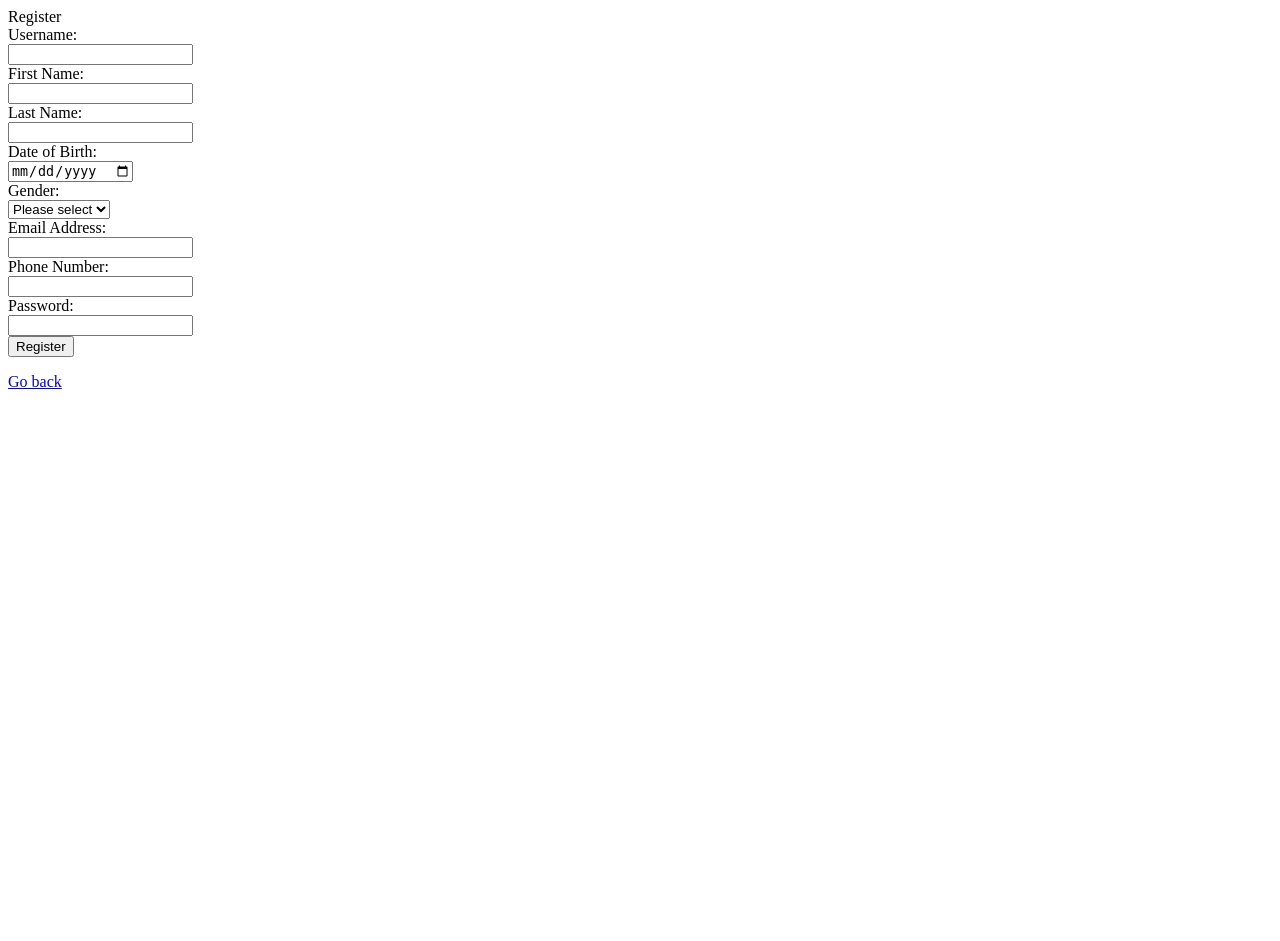
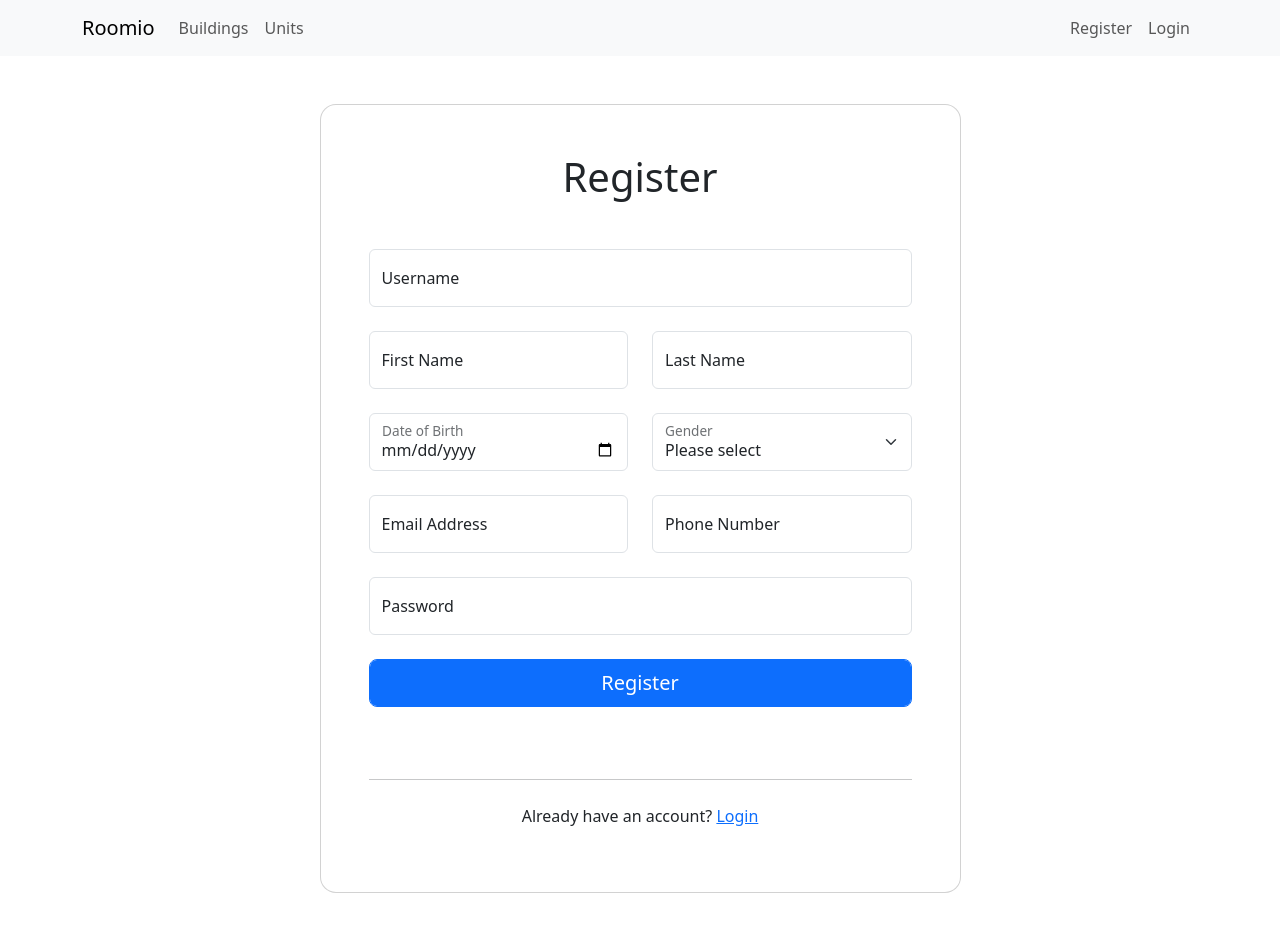
Before and after one commit to timothycao/roomio, a Flask app: page /register in a window 1280 px wide. Before the commit the page ends 389 px from the top, so only its background shows below. Run offline with Flask 3, Linux system fonts and the light colour scheme; parts of the project's set-up code (start-up, migrations or seed data) failed here and were passed over.

Commit message:
Login and register page UI

```diff
--- a/app/templates/register.html
+++ b/app/templates/register.html
@@ -1,35 +1,85 @@
-<html>
-  <head>
-    Register
-  </head>
-  <body>
+{% extends 'base.html' %}
+{% block head %}
+  <title>Register | Roomio</title>
+{% endblock %}
+{% block content %}
+  <div class="container py-5">
+    <div class="row justify-content-center">
+      <div class="col-12 col-md-10 col-lg-8 col-xl-7">
+        <div class="card" style="border-radius: 1rem;">
+          <div class="card-body text-center p-5">
+            <h1 class="mb-5">Register</h1>
             <form action="register" method="POST">
-      <label for="username">Username:</label><br />
-      <input type="text" id="username" name="username" value="{{ form_data.get('username', '') }}" required /><br />
-      <label for="first_name">First Name:</label><br />
-      <input type="text" id="first_name" name="first_name" value="{{ form_data.get('first_name', '') }}" required /><br />
-      <label for="last_name">Last Name:</label><br />
-      <input type="text" id="last_name" name="last_name" value="{{ form_data.get('last_name', '') }}" required /><br />
-      <label for="date_of_birth">Date of Birth:</label><br />
-      <input type="date" id="date_of_birth" name="date_of_birth" value="{{ form_data.get('date_of_birth', '') }}" required /><br />
-      <label for="gender">Gender:</label><br />
-      <select id="gender" name="gender" required>
+              <div class="form-floating mb-4">
+                <input type="text" class="form-control" id="username" name="username" value="{{ form_data.get('username', '') }}" placeholder="Username" required />
+                <label class="form-label" for="username">Username</label>
+              </div>
+              <div class="row">
+                <div class="col-md-6">
+                  <div class="form-floating mb-4">
+                    <input type="text" class="form-control" id="first_name" name="first_name" value="{{ form_data.get('first_name', '') }}" placeholder="First Name" required />
+                    <label class="form-label" for="first_name">First Name</label>
+                  </div>
+                </div>
+                <div class="col-md-6">
+                  <div class="form-floating mb-4">
+                    <input type="text" class="form-control" id="last_name" name="last_name" value="{{ form_data.get('last_name', '') }}" placeholder="Last Name" required />
+                    <label class="form-label" for="last_name">Last Name</label>
+                  </div>
+                </div>
+              </div>
+              <div class="row">
+                <div class="col-md-6">
+                  <div class="form-floating mb-4">
+                    <input type="date" class="form-control" id="date_of_birth" name="date_of_birth" value="{{ form_data.get('date_of_birth', '') }}" placeholder="Date of Birth" required />
+                    <label class="form-label" for="date_of_birth">Date of Birth</label>
+                  </div>
+                </div>
+                <div class="col-md-6">
+                  <div class="form-floating mb-4">
+                    <select class="form-select" id="gender" name="gender" required>
                       <option value="" disabled selected>Please select</option>
                       <option id="male" value="0" {% if form_data.get('gender', '') == '0' %} selected {% endif %}>Male</option>
                       <option id="female" value="1" {% if form_data.get('gender', '') == '1' %} selected {% endif %}>Female</option>
+                      <option id="other" value="2" {% if form_data.get('gender', '') == '2' %} selected {% endif %}>Other</option>
                     </select>
-      <br />
-	  <label for="email_address">Email Address:</label><br />
-	  <input type="email" id="email_address" name="email_address" value="{{ form_data.get('email_address', '') }}" required /><br />
-	  <label for="phone_number">Phone Number:</label><br />
-	  <input type="text" id="phone_number" name="phone_number" value="{{ form_data.get('phone_number', '') }}" required /><br />
-      <label for="password">Password:</label><br />
-      <input type="password" id="password" name="password" required /><br />
-      <input type="submit" value="Register" />
+                    <label class="form-label" for="gender">Gender</label>
+                  </div>
+                </div>
+              </div>
+              <div class="row">
+                <div class="col-md-6">
+                  <div class="form-floating mb-4">
+                    <input type="email" class="form-control" id="email_address" name="email_address" value="{{ form_data.get('email_address', '') }}" placeholder="Email Address" required />
+                    <label class="form-label" for="email_address">Email Address</label>
+                  </div>
+                </div>
+                <div class="col-md-6">
+                  <div class="form-floating mb-4">
+                    <input type="text" class="form-control" id="phone_number" name="phone_number" value="{{ form_data.get('phone_number', '') }}" placeholder="Phone Number" required />
+                    <label class="form-label" for="phone_number">Phone Number</label>
+                  </div>
+                </div>
+              </div>
+              <div class="form-floating mb-4">
+                <input type="password" class="form-control" id="password" name="password" placeholder="Password" required />
+                <label class="form-label" for="password">Password</label>
+              </div>
+              <button class="btn btn-primary btn-lg form-control mb-4" type="submit">Register</button>
+              <div style="height: 2em;">
                 {% if error %}
-      <p class="error"><strong>Error:</strong> {{error}}</p>
+                  <p class="error" style="color: red;">{{error}}</p>
                 {% endif %}
+              </div>
             </form>
-    <a href="/">Go back</a>
-  </body>
-</html>
+            <hr class="mb-4">
+            <div>
+              <p>Already have an account? <a href="{{ url_for('auth.login') }}">Login</a></p>
+            </div>
+          </div>
+        </div>
+      </div>
+    </div>
+
+  </div>
+{% endblock %}
```
Also changed, not shown: app/templates/login.html (+37 -18 lines). Lines whose indentation alone changed are shown as unchanged.
